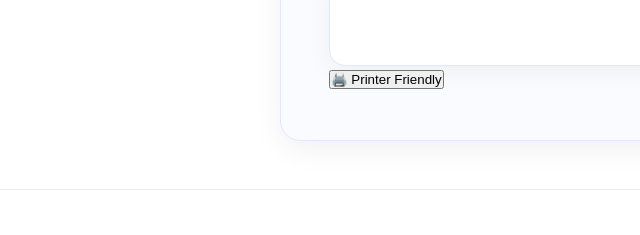
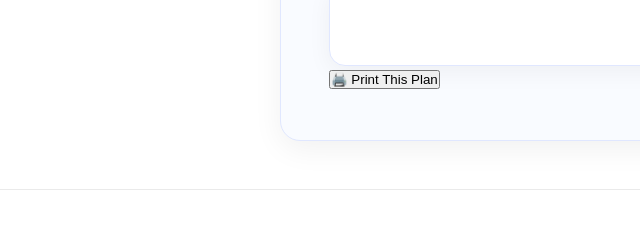
Before and after one commit to bgc104/fintu2, a website: page public/early-retirement.html in a window 1280 px wide. Shown: the part 1529-1764 px from the top of the page, 0-640 px from the left. Drawn offline with Linux system fonts and the light colour scheme.

Commit message:
Update early-retirement.html

```diff
--- a/public/early-retirement.html
+++ b/public/early-retirement.html
@@ -99,7 +99,7 @@
       <div id="result" class="result-box"></div>
 
       <div class="print-button-container">
-        <button onclick="printAIPlan()" class="print-button">🖨️ Printer Friendly</button>
+        <button onclick="printAIPlan()" class="print-button">🖨️ Print This Plan</button>
       </div>
     </section>
   </main>
```
